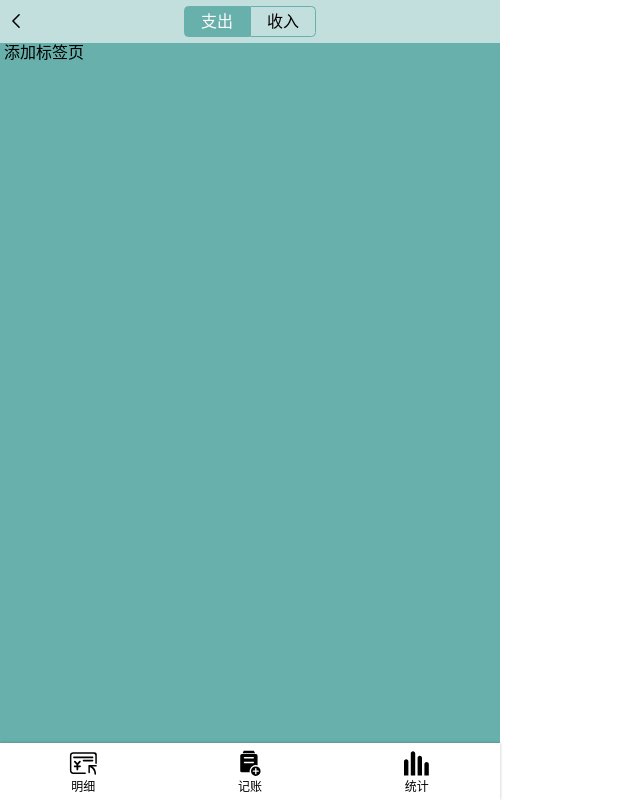
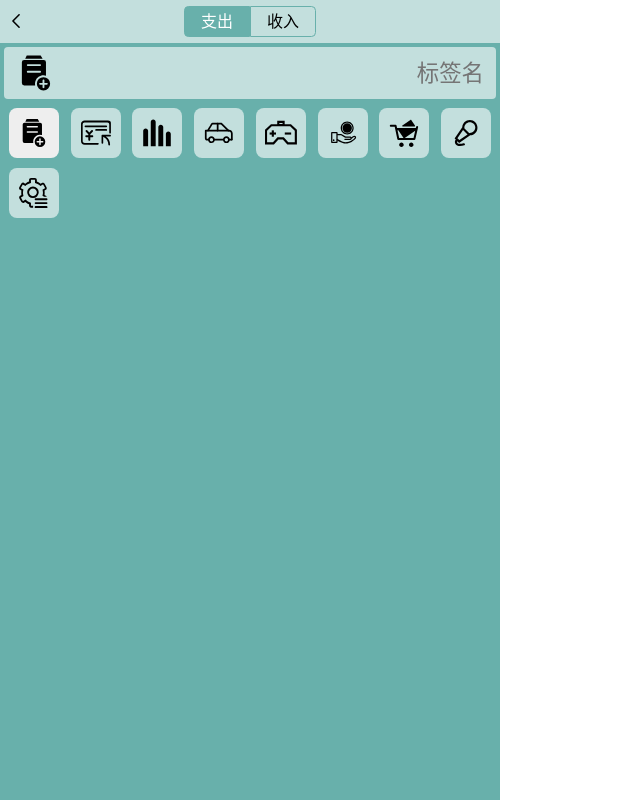
Before and after one commit to wh2887/-whale-wallet-react, a React app: page /add in a window 1280 px wide. Shown: the whole page, without its empty margins (0-640 px from the left). Built offline with nearby package versions, Linux system fonts and the light colour scheme.

Commit message:
标签编辑与添加样式完成

```diff
--- a/src/pages/category/CategoryAdd.tsx
+++ b/src/pages/category/CategoryAdd.tsx
@@ -1,13 +1,38 @@
 import React from 'react';
+import styled from 'styled-components';
 import MyLayout from '../../components/MyLayout';
 import {MyTopBar} from '../../components/MyTopBar';
+import MyIcon from '../../components/MyIcon';
+import {MyTags} from '../money/MyTags';
+
+const StyledLabel = styled.label`
+  background: rgba(218,236,234,.8);
+  border-radius: 4px;
+  padding: 6px 12px;
+  margin-top: 4px;
+  margin-bottom: 4px;
+  display:flex;
+  &:first-child{
+    fill: black;
+  }
+  > input {
+  background: transparent;
+  text-align: right;
+  font-size: 1.4em;
+    flex-grow: 1;
+  }
+`;
 
 const CategoryAdd = () => {
   return (
-    <MyLayout>
+    <MyLayout toggleNav={false}>
       <MyTopBar visibleBack={true}/>
       <main>
-        添加标签页
+        <StyledLabel>
+          <MyIcon name="money" size="2.5em"/>
+          <input type="text" placeholder='标签名'/>
+        </StyledLabel>
+        <MyTags/>
       </main>
     </MyLayout>
   );
--- a/src/pages/category/CategoryEdit.tsx
+++ b/src/pages/category/CategoryEdit.tsx
@@ -3,17 +3,25 @@ import MyLayout from '../../components/MyLayout';
 import {MyTopBar} from '../../components/MyTopBar';
 import MyIcon from '../../components/MyIcon';
 import styled from 'styled-components';
+import {MyTags} from '../money/MyTags';
 
 const StyledLabel = styled.label`
+  background: rgba(218,236,234,.8);
+  border-radius: 4px;
+  padding: 6px 12px;
+  margin-top: 4px;
+  margin-bottom: 4px;
   display:flex;
   &:first-child{
-    fill: red;
-    background: white;
+    fill: black;
   }
   > input {
+  background: transparent;
+  text-align: right;
+  font-size: 1.4em;
     flex-grow: 1;
   }
-`
+`;
 
 const CategoryEdit = () => {
   return (
@@ -21,9 +29,10 @@ const CategoryEdit = () => {
       <MyTopBar visibleBack={true}/>
       <main>
         <StyledLabel>
-          <MyIcon name="money" size="2em"/>
-          <input type="text"/>
+          <MyIcon name="money" size="2.5em"/>
+          <input type="text" placeholder='标签名'/>
         </StyledLabel>
+        <MyTags/>
       </main>
     </MyLayout>
   );
--- a/src/pages/money/MyTags.tsx
+++ b/src/pages/money/MyTags.tsx
@@ -8,7 +8,7 @@ const StyledTagsWrapper = styled.ul`
   overflow-y: auto;
 `;
 
-const Wrapper = styled.div`
+const Wrapper = styled.ol`
   width: 100%;
   display:flex;
   flex-wrap: wrap;
@@ -33,15 +33,14 @@ const Wrapper = styled.div`
 `;
 
 type TagProps = {
-  className?: string
+  className?: string,
 }
 
 type TagList = string[]
 
-const MyTags: FC<TagProps> = () => {
-
+const MyTags: FC<TagProps> = (props) => {
   const [tagList] = useState<TagList>(['money', 'details', 'statistics', 'jiaotong', 'game', 'huankuan', 'gouwu', 'yule']);
-  const [selectedTag, setSelectedTag] = useState('');
+  const [selectedTag, setSelectedTag] = useState('money');
 
   const onToggleTag = (item: string) => {
     if (tagList.indexOf(item) >= 0 || item === 'manage') {
```
